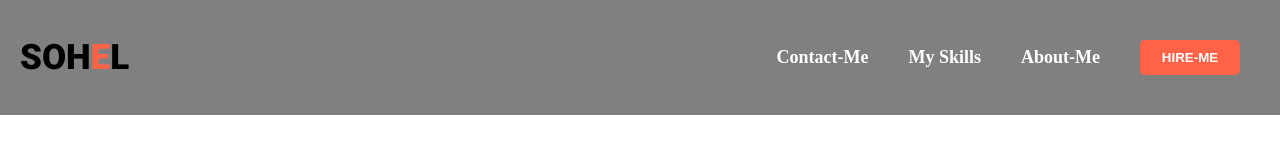
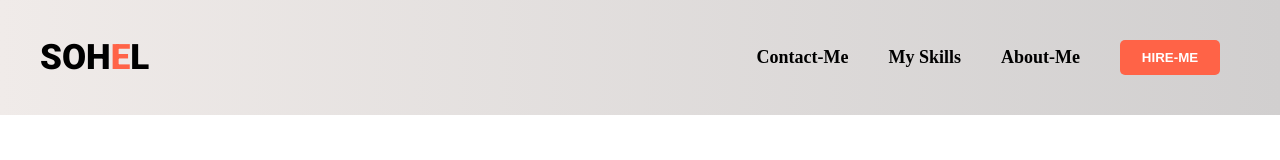
Before and after one commit to rana5699/my-first-protfolio, a plain HTML site: page index.html in a window 1280 px wide. Drawn offline with Linux system fonts and the light colour scheme; a web font is replaced by a local one.

```diff
--- a/styles.css
+++ b/styles.css
@@ -65,12 +65,15 @@
 /* common Element/attribiute END here */
 
 /* Header part START here */
+header{
+    background: linear-gradient(to right, rgb(240, 235, 233), rgb(209, 207, 207));
+}
 nav{
     display: flex;
     justify-content: space-between;
     align-items: center;
     padding: 20px;
-    background-color: gray;
+    margin: 0px 20px;
 }
 nav ul{
     list-style: none;
@@ -86,7 +89,7 @@ nav ul li a{
     font-weight: bold;
     text-transform: capitalize;
     text-decoration: none;
-    color: #fff;
+    color: #000;
     cursor: pointer;
 }
 
```
Also changed, not shown: index.html (+2 -0 lines).
